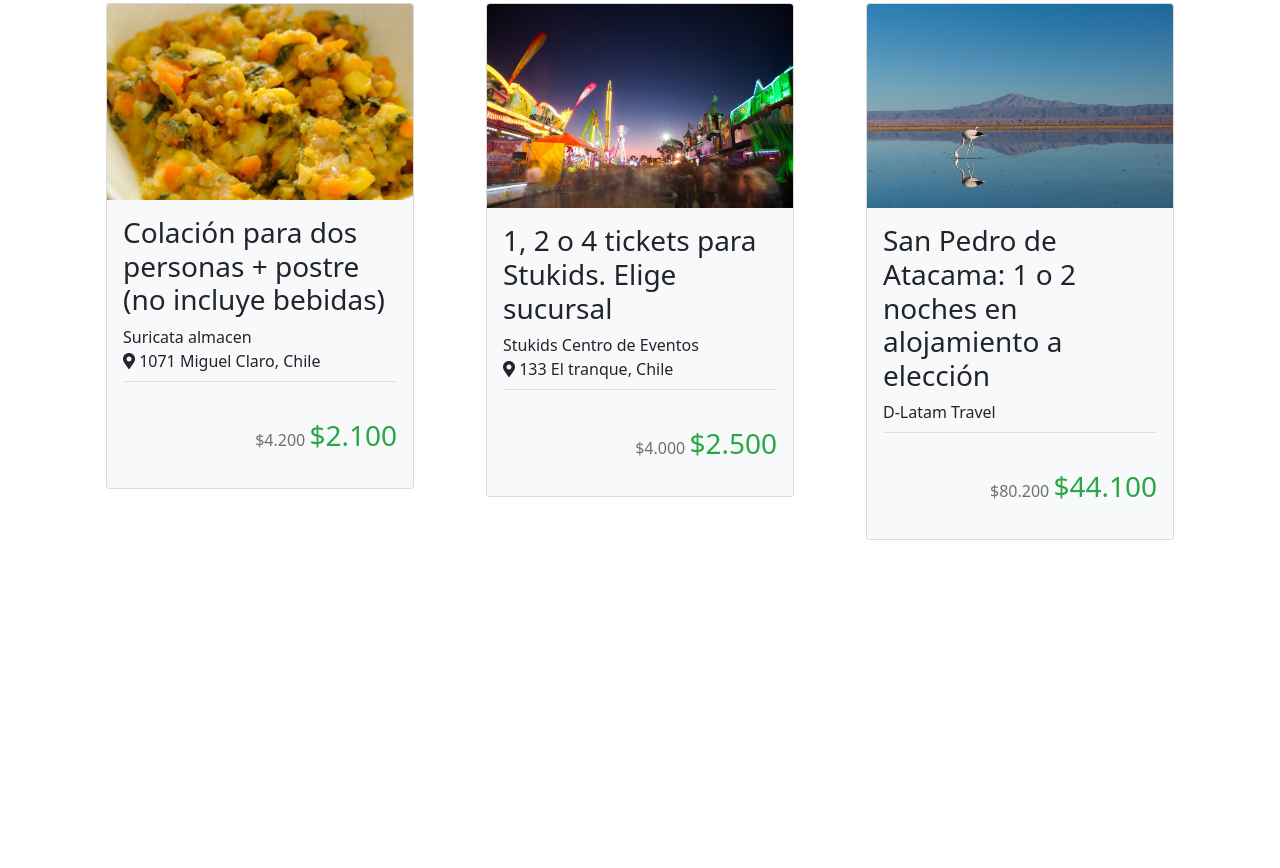
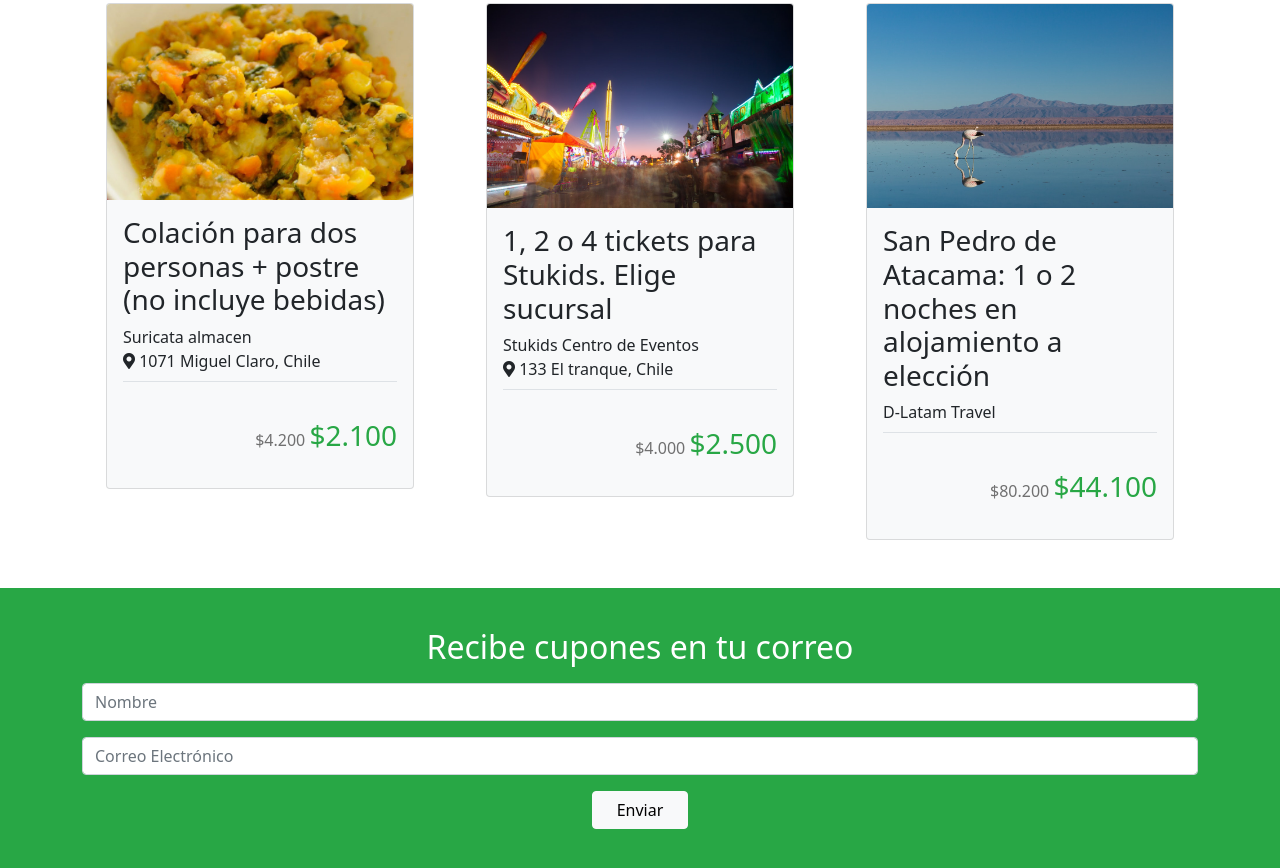
Before and after one commit to Newflaree/cuppon-page, a plain HTML site: page index.html in a window 1280 px wide. Shown: the part 646-1514 px from the top of the page. Before the commit the page ends 1186 px from the top, so only its background shows below. Drawn offline with nearby package versions, Linux system fonts and the light colour scheme.

Commit message:
Se crea la seccion de Contact

```diff
--- a/index.html
+++ b/index.html
@@ -44,7 +44,7 @@
     <!-- End Navbar Section -->
     <!-- ------------------------------------------------------------------------------------------------------------------------ -->
     <!-- Start Products Section -->
-    <section class="pt-5" id="products">
+    <section class="py-5" id="products">
       <div class="container">
         <div class="row row-cols-1 row-cols-md-3 g-4">
 	  <!-- Col Card -->
@@ -154,11 +154,31 @@
     <!-- End Products Section -->
     <!-- ------------------------------------------------------------------------------------------------------------------------ -->
     <!-- Start Cuppons Section -->
-    <section id="cuppons"></section>
+    <section class="p-4 bg-4" id="cuppons">
+      <div class="container">
+	<h3 class="text-center text-white my-3 fs-2">Recibe cupones en tu correo</h3>
+	<div class="row">
+	  <form>
+            <div class="mb-3">
+      	      <input type="name" class="form-control" placeholder="Nombre">
+  	    </div>
+  	    <div class="mb-3">
+    	      <input type="email" class="form-control" aria-describedby="emailHelp" placeholder="Correo Electrónico">
+  	    </div>
+	    <p class="text-center">
+  	      <button type="submit" class="btn btn-light px-4">Enviar</button>
+	    </p>
+	  </form>
+	</div>
+      </div>
+    </section>
     <!-- End  Cuppns -->
     <!-- ------------------------------------------------------------------------------------------------------------------------ -->
     <!-- Start Footer Section -->
-    <footer></footer>
+    <footer>
+      <div class="container">
+      </div>
+    </footer>
     <!-- End Footer Section -->
     <!-- ------------------------------------------------------------------------------------------------------------------------ -->
     <!-- Scripts -->
```
